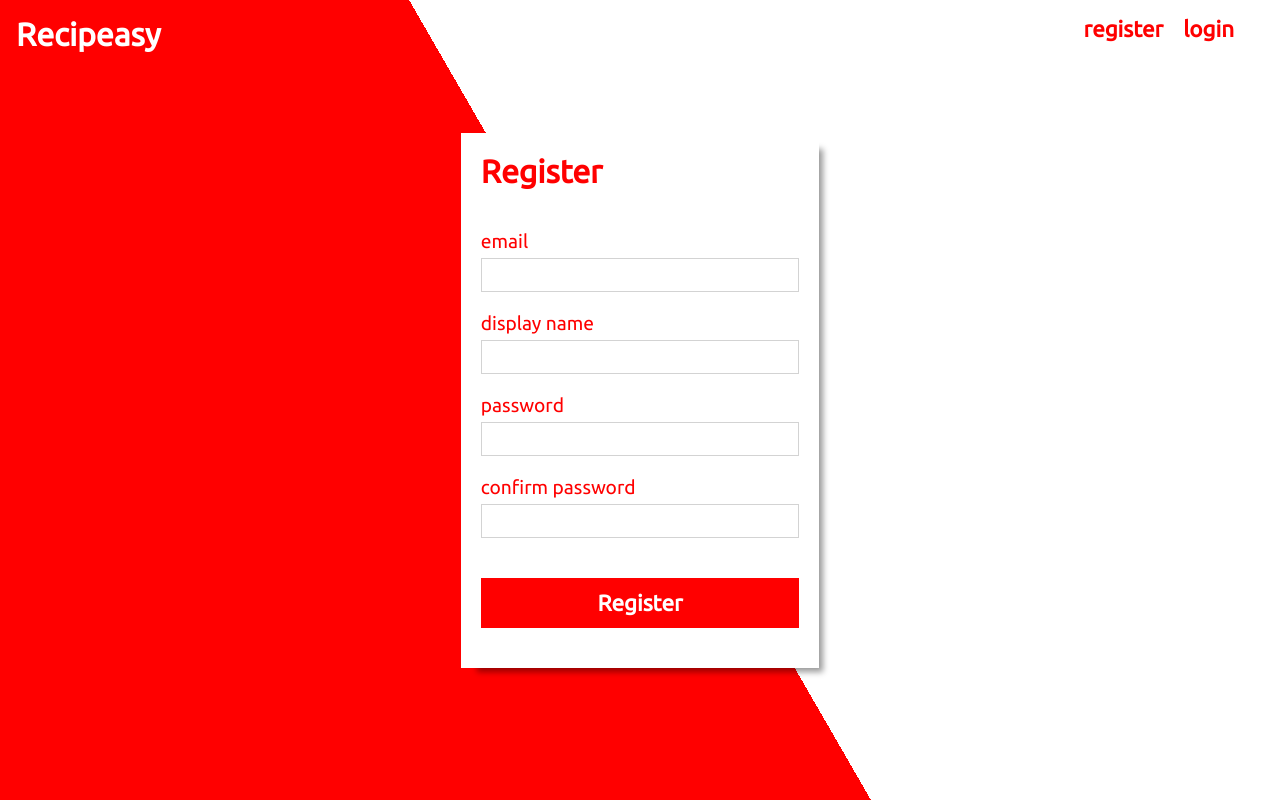
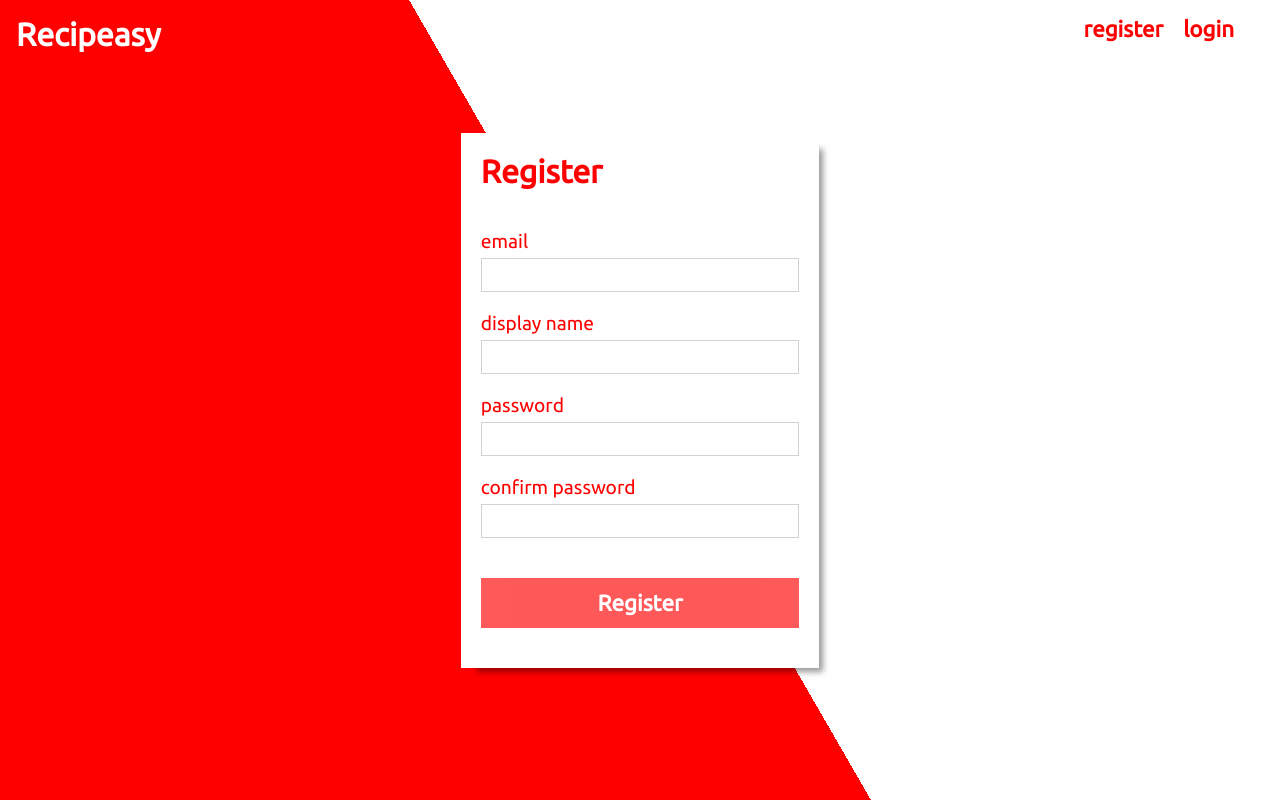
Before and after one commit to cupton15/recipeasy, a React (Create React App) app: page /register in a window 1280 px wide. Built offline with nearby package versions, Linux system fonts and the light colour scheme; what @fortawesome/fontawesome would draw is missing.

Commit message:
adding diabled button functionality

```diff
--- a/src/components/Core/Button/Button.css
+++ b/src/components/Core/Button/Button.css
@@ -8,3 +8,8 @@
   font-size: 1.4rem;
   cursor: pointer;
 }
+
+.custom-button > button:disabled {
+  opacity: 0.65;
+  cursor: not-allowed;
+}
--- a/src/components/Core/Button/Button.jsx
+++ b/src/components/Core/Button/Button.jsx
@@ -8,10 +8,10 @@ const Button = (props) => {
 
   switch (props.type) {
     case ('submit'):
-      button = <button type="submit">{props.text}</button>;
+      button = <button type="submit" disabled={props.disabled}>{props.text}</button>;
       break;
     default:
-      button = <button>{props.text}</button>;
+      button = <button disabled={props.disabled}>{props.text}</button>;
   }
 
   return (<div className="custom-button"> {button} </div>);
@@ -21,9 +21,11 @@ export default Button;
 
 Button.defaultProps = {
   type: '',
+  disabled: false,
 };
 
 Button.propTypes = {
   text: PropTypes.string.isRequired,
   type: PropTypes.string,
+  disabled: PropTypes.bool,
 };
--- a/src/components/Register/Register.jsx
+++ b/src/components/Register/Register.jsx
@@ -27,7 +27,6 @@ class Register extends Component {
   handleSubmit(event) {
     event.preventDefault();
     const data = this.state;
-
     fetch('http://localhost:3300/api/register', {
       method: 'POST',
       headers: {
@@ -41,13 +40,21 @@ class Register extends Component {
   }
 
   render() {
+    const {
+      email, displayName, password, passwordConfirm,
+    } = this.state;
+    const enabled = email.length > 0
+                    && displayName.length > 0
+                    && password.length > 0
+                    && passwordConfirm.length > 0;
+
     return (
       <Form title="Register" onSubmit={this.handleSubmit}>
         <Input label="email" name="email" type="email" value={this.state.email} onChange={this.handleChange} required />
         <Input label="display name" name="displayName" type="input" value={this.state.displayName} onChange={this.handleChange} required />
         <Input label="password" name="password" type="password" showstrength={1} value={this.state.password} onChange={this.handleChange} required />
         <Input label="confirm password" name="passwordConfirm" type="password" value={this.state.passwordConfirm} onChange={this.handleChange} required />
-        <Button type="submit" text="Register" />
+        <Button type="submit" text="Register" disabled={!enabled} />
       </Form>
     );
   }
```
